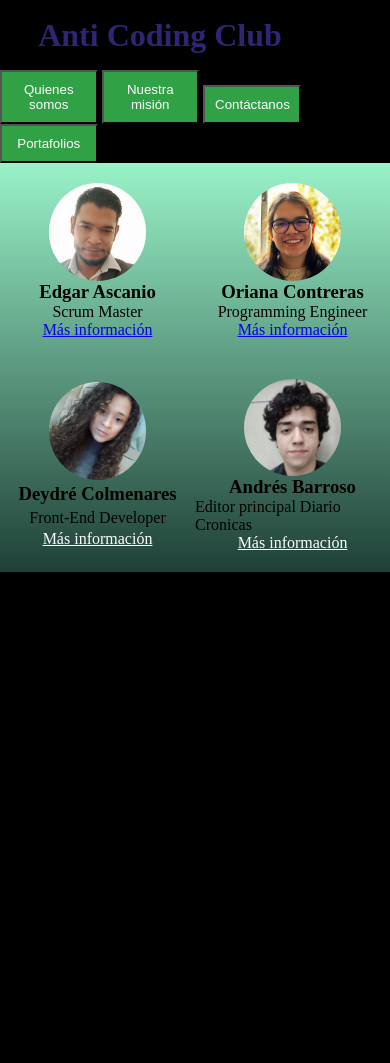
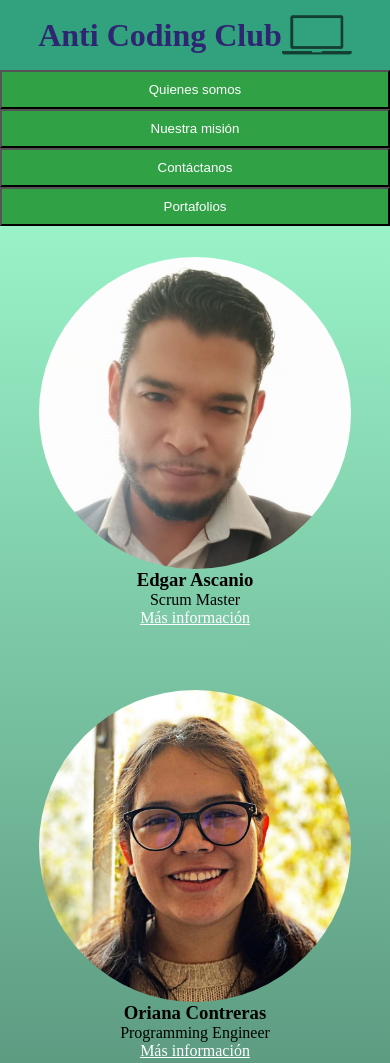
Before and after one commit to OrianaContreras/landingPageGrupo2, a plain HTML site: page index.html in a window 390 px wide. Shown: the top 1063 px of the page. Before the commit the page ends 844 px from the top, so only its background shows below. Drawn offline with Linux system fonts and the light colour scheme.

Commit message:
Se termina metodologia BEM

```diff
--- a/index.html
+++ b/index.html
@@ -17,50 +17,50 @@
         <button class="nav__button">Quienes somos</button>
         <button class="nav__button">Nuestra misión</button>
         <button class="nav__button">Contáctanos</button>
-        <button class="nav__button nav__button--colorgreen">Portafolios</button>
+        <button class="nav__button">Portafolios</button>
     </nav>
-    <main>
-        <section class="section">
-            <div class="section__div">
-                <img class="section__div__img" src="assets/img/edgar2.jpg" alt="Foto de Edgar Ascanio">
-                <h3>Edgar Ascanio</h3>
-                <p>Scrum Master</p>
-                <a href="https://edgarascanio.github.io/Mi-Portafolio/" target="_blank">Más información</a>
+    <main class="main">
+        <section class="main__section">
+            <div class="main__section__div">
+                <img class="main__section__div__img" src="assets/img/edgar2.jpg" alt="Foto de Edgar Ascanio">
+                <h3 class="main__section__div__h3">Edgar Ascanio</h3>
+                <p class="main__section__div__p">Scrum Master</p>
+                <a class="main__section__div__a" href="https://edgarascanio.github.io/Mi-Portafolio/" target="_blank">Más información</a>
             </div>
-            <div class="section__div">
-                <img class="section__div__img" src="assets/img/oriana2.jpg" alt="Foto de Oriana Contreras">
-                <h3>Oriana Contreras</h3>
-                <p>Programming Engineer</p>
-                <a href="https://orianacontreras.github.io/Portafolio/" target="_blank">Más información</a>
+            <div class="main__section__div">
+                <img class="main__section__div__img" src="assets/img/oriana2.jpg" alt="Foto de Oriana Contreras">
+                <h3 class="main__section__div__h3">Oriana Contreras</h3>
+                <p class="main__section__div__p">Programming Engineer</p>
+                <a class="main__section__div__a" href="https://orianacontreras.github.io/Portafolio/" target="_blank">Más información</a>
             </div>
         </section>
-        <section class="section">
-            <div class="section__div">
-                <img class="section__div__img" src="assets/img/deydre2.jpg" alt="Foto de Deydré Colmenares">
-                <h3 class="section__div__h3">Deydré Colmenares</h3>
-                <p class="section__div__p">Front-End Developer</p>
-                <a class="section__div__a" href="https://duby23.github.io/DubyLandingPage/" target="_blank">Más información</a>
+        <section class="main__section">
+            <div class="main__section__div">
+                <img class="main__section__div__img" src="assets/img/deydre2.jpg" alt="Foto de Deydré Colmenares">
+                <h3 class="main__section__div__h3">Deydré Colmenares</h3>
+                <p class="main__section__div__p">Front-End Developer</p>
+                <a class="main__section__div__a" href="https://duby23.github.io/DubyLandingPage/" target="_blank">Más información</a>
             </div>
-            <div class="section__div">
-                <img class="section__div__img" src="assets/img/andres2.jpg" alt="Foto de Andrés Barroso">
-                <h3 class="section__div__h3">Andrés Barroso</h3>
-                <p class="section__div__p">Editor principal Diario Cronicas</p>
-                <a class="section__div__a" href="https://cronicas-368a6.web.app/" target="_blank">Más información</a>
+            <div class="main__section__div">
+                <img class="main__section__div__img" src="assets/img/andres2.jpg" alt="Foto de Andrés Barroso">
+                <h3 class="main__section__div__h3">Andrés Barroso</h3>
+                <p class="main__section__div__p">Editor principal Diario Cronicas</p>
+                <a class="main__section__div__a" href="https://cronicas-368a6.web.app/" target="_blank">Más información</a>
             </div>
         </section>
     </main>
-    <footer>
-        <ul class="ul">
-            <li>
+    <footer class="footer">
+        <ul class="footer__ul">
+            <li class="footer__ul__li">
                 <i class="fab fa-instagram"></i>
-                <span class="rs">Instagram</span>
+                <span class="footer__ul__li__span">Instagram</span>
             </li>
             <li>
                 <i class="fab fa-facebook-f"></i>
-                <span class="rs">Facebook</span></li>
+                <span class="footer__ul__li__span">Facebook</span></li>
             <li>
                 <i class="fab fa-twitter"></i>
-                <span class="rs">Twitter</span>
+                <span class="footer__ul__li__span">Twitter</span>
             </li>
         </ul>
     </footer>
--- a/styles/bem.css
+++ b/styles/bem.css
@@ -1,24 +1,24 @@
 @import url('https://fonts.googleapis.com/css2?family=Roboto:ital,wght@0,300;0,500;1,500&display=swap');
-
 * {
     padding: 0;
     margin: 0;
 }
-
 html {
     background-color: black;
 }
-
 .header {
     display: flex;
     justify-content: center;
     align-items: center;
+    background-color: #31A17E;
 }
-
 .header__h1 {
     color: #2E2672;
 }
-
+.nav {
+    display: flex;
+    background-color: #31A146;
+}
 .nav__button {
     padding: 10px;
     width: 25%;
@@ -26,27 +26,19 @@ html {
     color: white;
     cursor: pointer;
 }
-
 .nav__button:hover, .nav__button:active {
     background-color: darkgreen;
 }
-
-.nav__button--colorgreen:hover {
-    background-color: rgb(90, 252, 90);
-}
-
 main {
     background: #1f4037;
     background: -webkit-linear-gradient(to bottom, #99f2c8, #1f4037);
     background: linear-gradient(to bottom, #99f2c8, #1f4037);
 }
-
-.section {
+.main__section {
     display: flex;
     justify-content: space-evenly;
 }
-
-.section__div {
+.main__section__div {
     width: 50%;
     display: flex;
     justify-content: space-evenly;
@@ -55,24 +47,57 @@ main {
     margin-top: 20px;
     margin-bottom: 20px;
 }
-
-.section__div__img {
+.main__section__div__img {
     width: 50%;
     border-radius: 50%;
 }
-
-.section__div__a:link, .section__div__a:visited {
+.main__section__div__a:link, .main__section__div__a:visited {
     color: white;
 }
-
-.section__div__a:hover, .section__div__a:active {
+.main__section__div__a:hover, .main__section__div__a:active {
     color: black;
 }
-
-.ul{
+.footer__ul{
     list-style-type: none;
     display:flex;
     justify-content:space-around;
     align-items: center;
     height: 70px;
+    background-color: #31A146;
 }
+.footer__ul__li__span {
+    margin-left: 5px;
+}
+@media (max-width: 768px) {
+    .nav {
+        display: flex;
+        flex-wrap: wrap;
+    }
+    .nav__button {
+        width: 50%;
+    }
+    .main__section__div {
+        width: 100%;
+        margin: 8% 0;
+    }
+    .main__section__div__img {
+        width: 80%;
+    }
+}
+
+@media (max-width: 576px) {
+    .nav {
+        display: flex;
+        flex-direction: column;
+    }
+    .nav__button {
+        width: 100%;
+    }
+    .main__section {
+        display: flex;
+        flex-direction: column;
+    }
+    .main__section__div {
+        width: 100%;
+    }
+}
```
Lines whose indentation alone changed are shown as unchanged.
